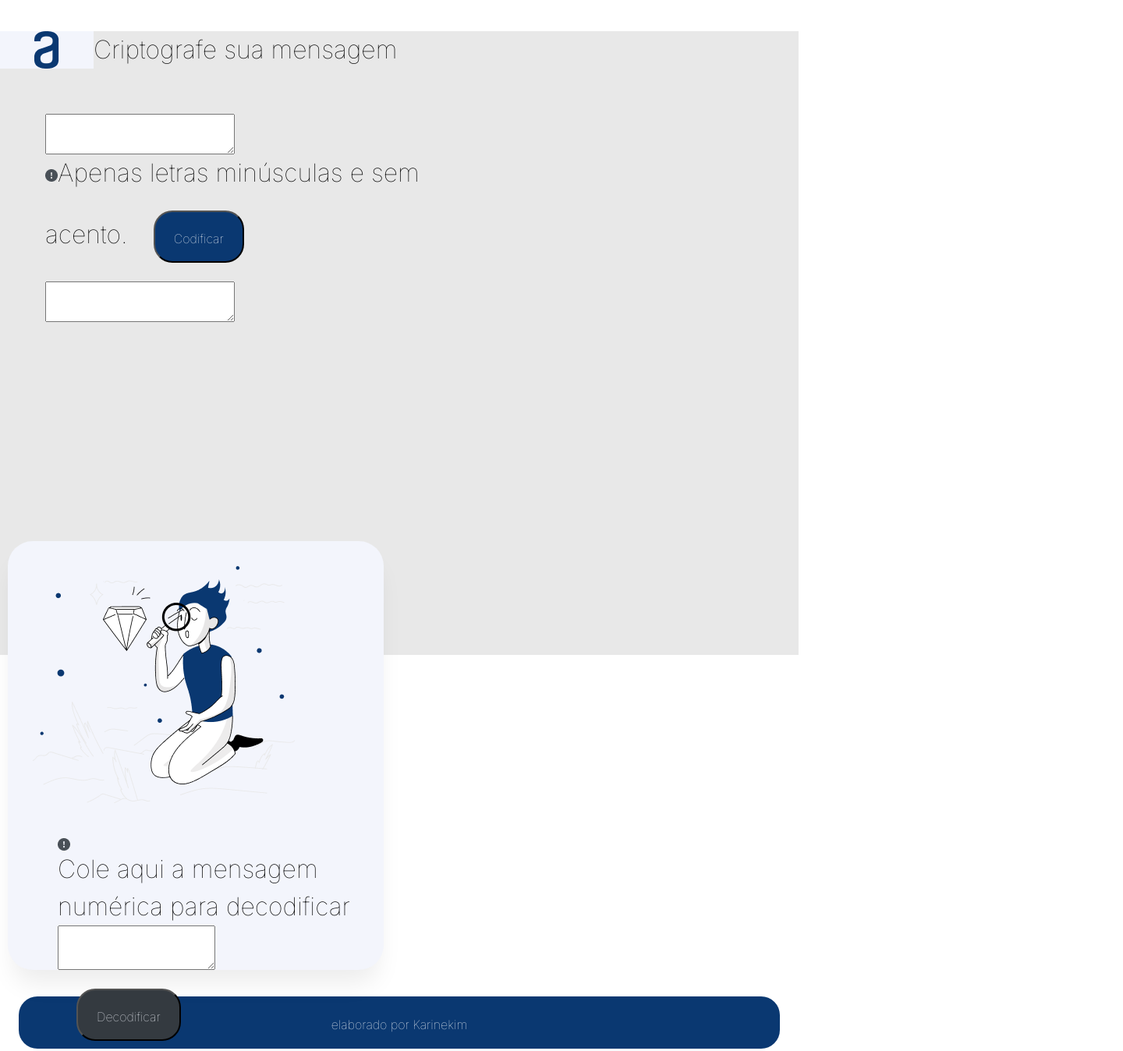
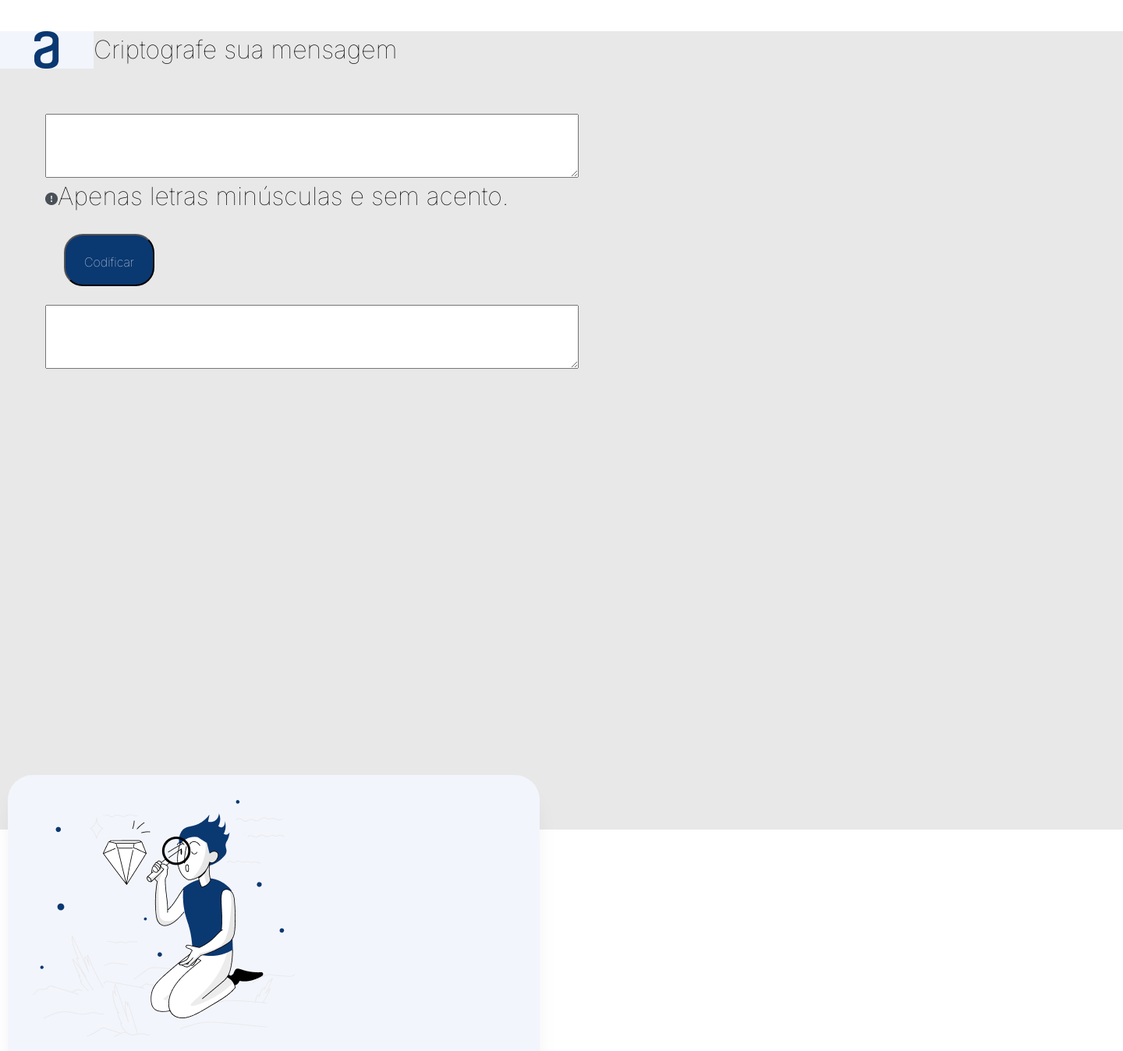
Before and after one commit to karinekim/decrpt, a plain HTML site: page index.html in a window 1280 px wide. Shown: the top 1348 px of the page at 78% size, 1440 px wide, since content can reach past the window. Drawn offline with Linux system fonts and the light colour scheme; a script that the page names is missing; files whose address does not match are found by name.

Commit message:
restaurando styles.css
restaurando

```diff
--- a/styles/styles.css
+++ b/styles/styles.css
@@ -15,13 +15,13 @@ body, html, p {
 }
 
 #site{
-  width:1024px;
-  height:800px;
+  width:1440px;
+  height:1024px;
   background-color: #E8E8E8;
 }
 
 #header {
-  width: 1024;
+  width: auto;
   height:48px;
   background-color: #E8E8E8;
   margin-top: 40px;
@@ -40,8 +40,8 @@ body, html, p {
 }
 
 #container-left {
-  width:500px;
-  height:500px;
+  width:800px;
+  height:800px;
   margin: 48px 120px 48px 48px;
   float:left;
   background-color:#E8E8E8;
@@ -53,13 +53,13 @@ body, html, p {
 }
 
 .digite{
-  width: 50%;
+  width: 100%;
   height: 10%;
   color: var(--Dark-blue-dark-blue-300, #0A3871);
   font-family: 'Inter', sans-serif;
   font-size: 32px;
   font-style: normal;
-  font-weight: 200;
+  font-weight: 400;
   line-height: 150%; /* 48px */
   display: flex;
   flex-direction: column;
@@ -93,7 +93,7 @@ body, html, p {
 }
 #container-right {
   width: 400px;
-  height: 550px;
+  height: 944px;
   border-radius: 32px;
   background: var(--White, #F3F5FC);
   flex-shrink: 0;
@@ -113,7 +113,7 @@ body, html, p {
 
 #high{
   width:400px;
-  height:550px;
+  height:944px;
   margin: 32px 32px 32px 32px;
 
 }
@@ -124,7 +124,7 @@ body, html, p {
 
 .codificado{
   width:400px;
-  height:550px;
+  height:944px;
   flex-shrink: 0;
   margin: 32px 32px 32px 32px;
   color: var(--Gray-gray-400, #9B9797);
```
